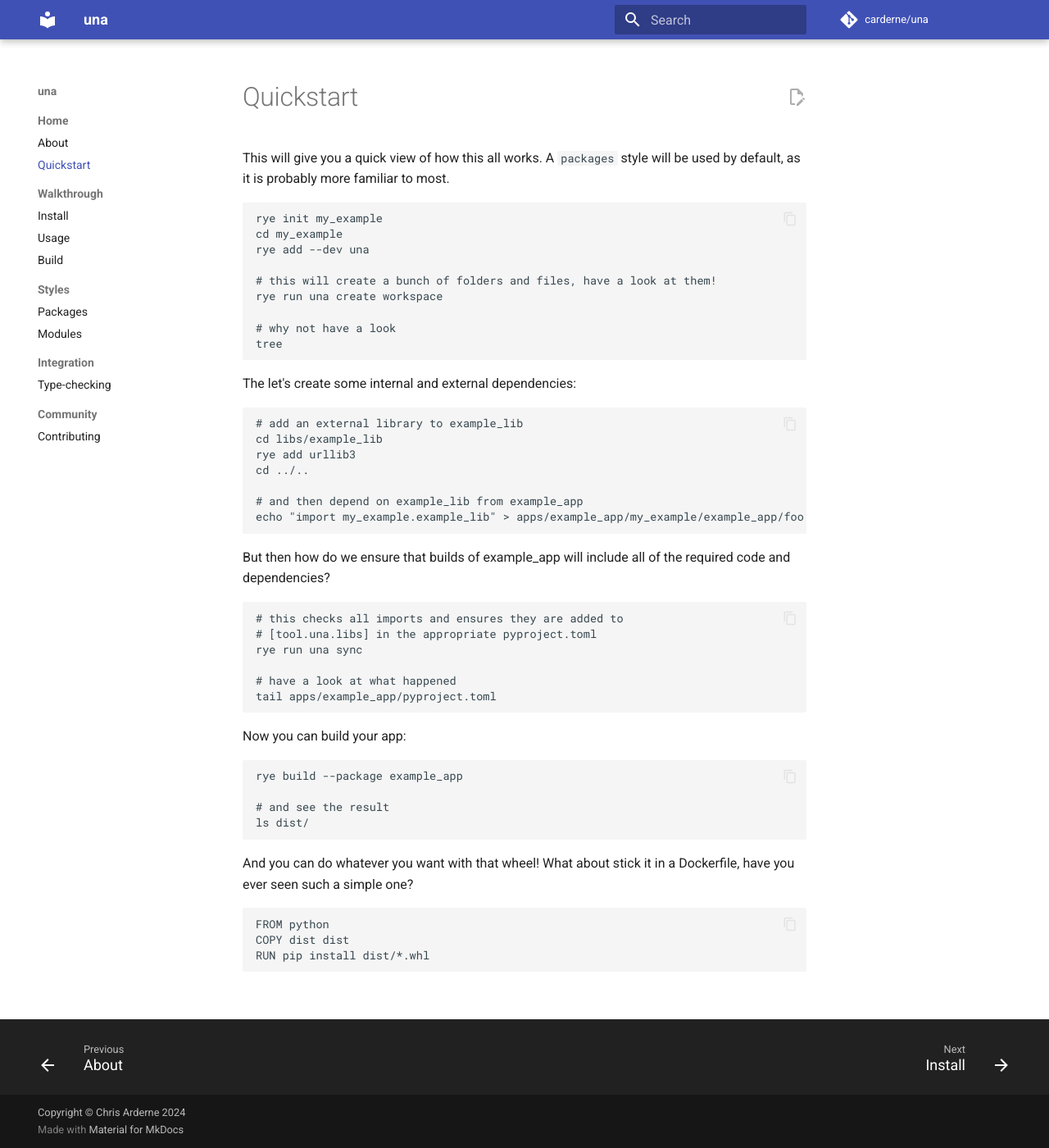
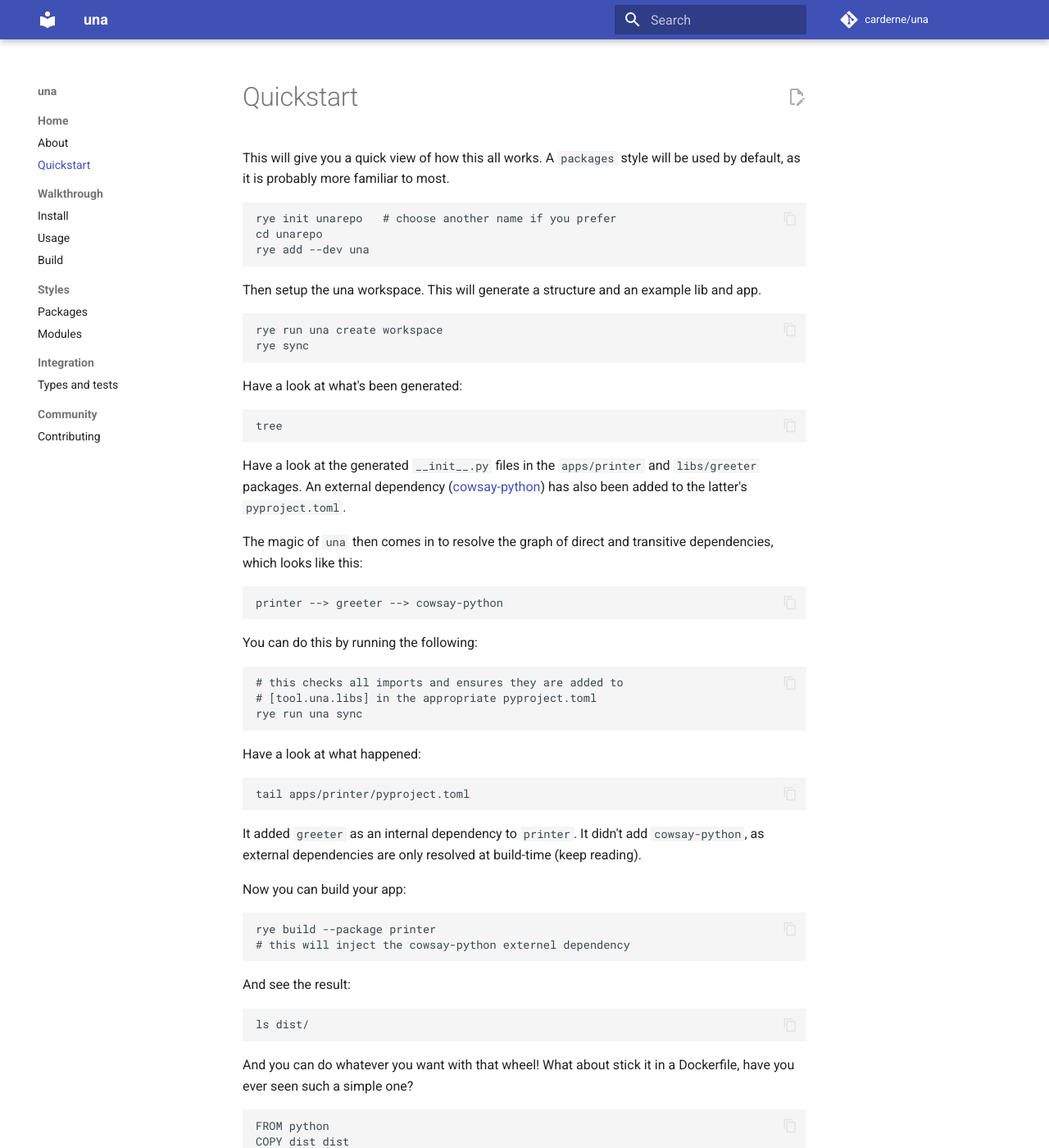
Before and after one commit to carderne/una, an MkDocs documentation site: the page built from docs/quickstart.md, in a window 1280 px wide and 1400 px high. Shown: the whole window at 82% size. Built offline with MkDocs 1.6.1 and Material for MkDocs 9.7.7, drawn with Linux system fonts in a browser that asks for light colours; comment, search, counter and statistics services are not loaded; some of the changed text lies outside the part shown.

Commit message:
improve quickstart

````diff
--- a/docs/quickstart.md
+++ b/docs/quickstart.md
@@ -3,43 +3,53 @@ This will give you a quick view of how this all works.
 A `packages` style will be used by default, as it is probably more familiar to most.
 
 ```bash
-rye init my_example
-cd my_example
+rye init unarepo   # choose another name if you prefer
+cd unarepo
 rye add --dev una
+```
 
-# this will create a bunch of folders and files, have a look at them!
+Then setup the una workspace. This will generate a structure and an example lib and app.
+```
 rye run una create workspace
+rye sync
+```
 
-# why not have a look
+Have a look at what's been generated:
+```
 tree
 ```
 
-The let's create some internal and external dependencies:
-```bash
-# add an external library to example_lib
-cd libs/example_lib
-rye add urllib3
-cd ../..
+Have a look at the generated `__init__.py` files in the `apps/printer` and `libs/greeter` packages.
+An external dependency ([cowsay-python](https://pypi.org/project/cowsay-python/)) has also been added to the latter's `pyproject.toml`.
 
-# and then depend on example_lib from example_app
-echo "import my_example.example_lib" > apps/example_app/my_example/example_app/foo.py
+The magic of `una` then comes in to resolve the graph of direct and transitive dependencies, which looks like this:
+```elm
+printer --> greeter --> cowsay-python
 ```
 
-But then how do we ensure that builds of example_app will include all of the required code and dependencies?
+You can do this by running the following:
 ```bash
 # this checks all imports and ensures they are added to
 # [tool.una.libs] in the appropriate pyproject.toml
 rye run una sync
+```
 
-# have a look at what happened
-tail apps/example_app/pyproject.toml
+Have a look at what happened:
+```bash
+tail apps/printer/pyproject.toml
 ```
+
+It added `greeter` as an internal dependency to `printer`.
+It didn't add `cowsay-python`, as external dependencies are only resolved at build-time (keep reading).
 
 Now you can build your app:
 ```bash
-rye build --package example_app
+rye build --package printer
+# this will inject the cowsay-python externel dependency
+```
 
-# and see the result
+And see the result:
+```bash
 ls dist/
 ```
 
@@ -50,3 +60,9 @@ FROM python
 COPY dist dist
 RUN pip install dist/*.whl
 ```
+
+And run it:
+```bash
+docker build --tag unarepo-printer .
+docker run --rm -it unarepo-printer python -c 'from unarepo.printer import run; run()'
+```
--- a/mkdocs.yml
+++ b/mkdocs.yml
@@ -31,6 +31,6 @@ nav:
     - Packages: style-packages.md
     - Modules: style-modules.md
   - Integration:
-    - Type-checking: type-checking.md
+    - Types and tests: types-tests.md
   - Community:
     - Contributing: contributing.md
````
Also changed, not shown: README.md (+41 -156 lines), docs/types-tests.md (renamed from docs/type-checking.md, +1 -1 lines), 4 other files.
